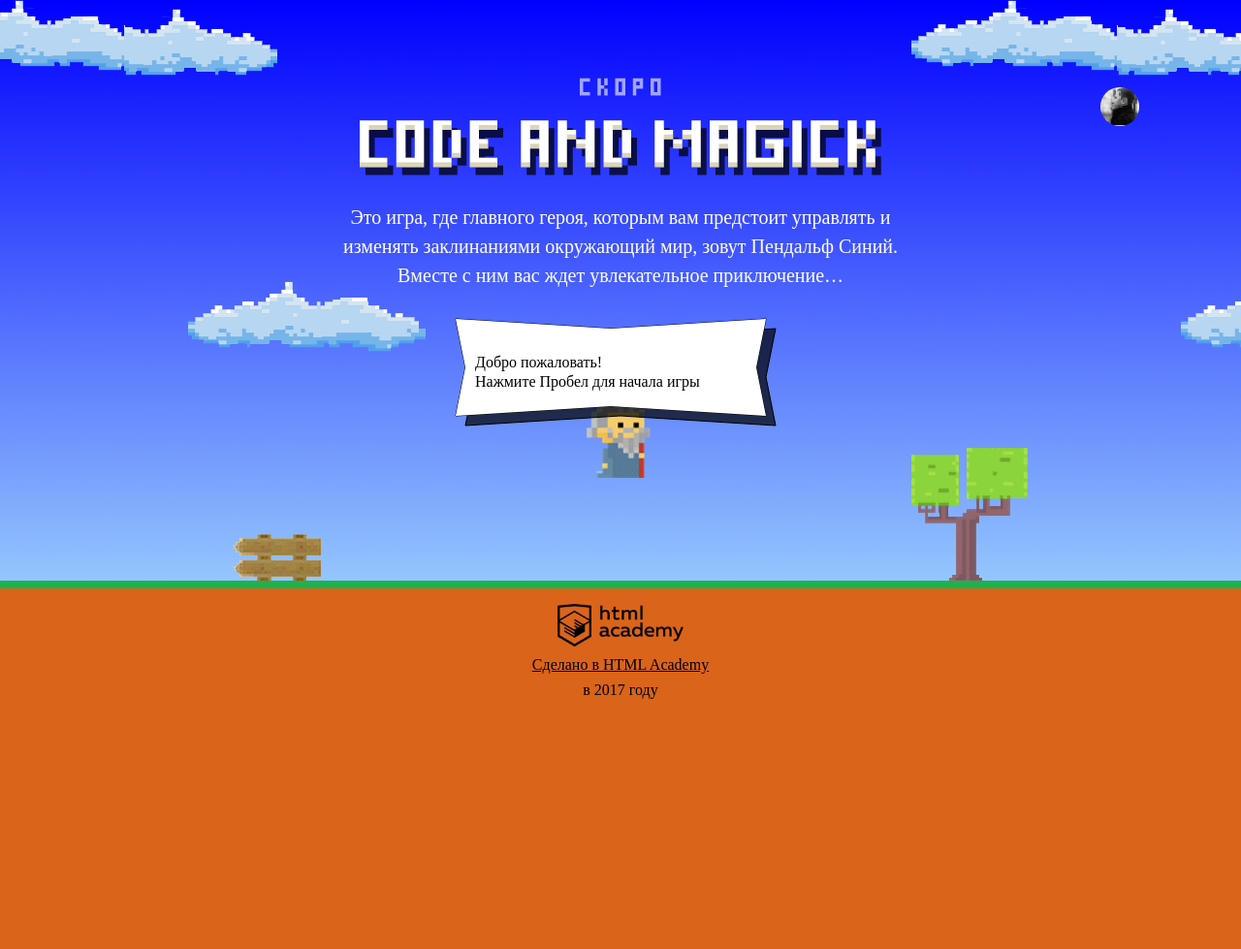
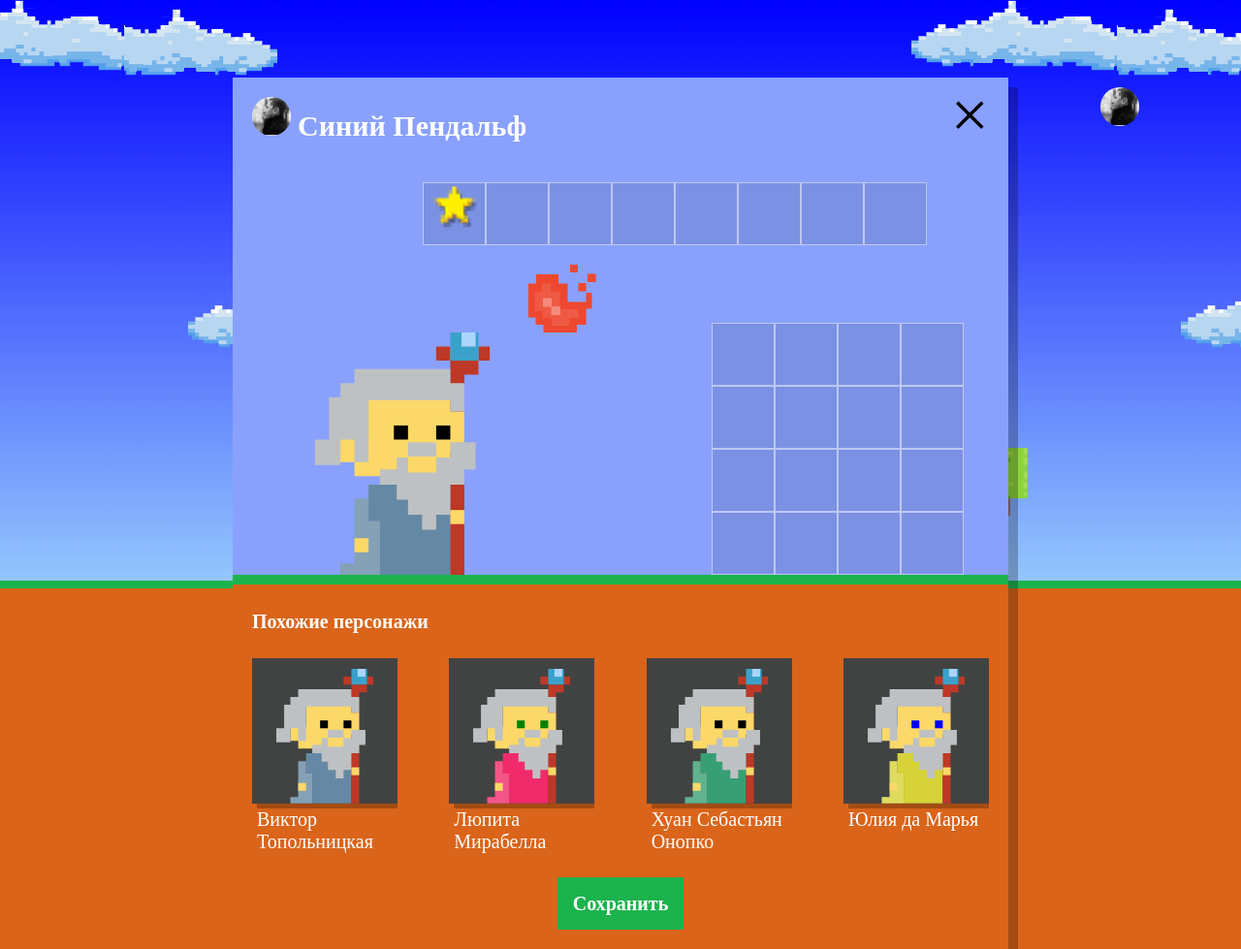
Before and after one commit to MUTHABORE/1167041-code-and-magick-19, a website: page index.html in a window 1280 px wide. Shown: the whole page at 97% size. Before the commit the page ends 800 px from the top, so only its background shows below. Drawn offline with Linux system fonts and the light colour scheme; a web font is replaced by a local one.

Commit message:
Выполнил 3 задание учебного проекта

```diff
--- a/index.html
+++ b/index.html
@@ -199,6 +199,7 @@ function getWizardY (height) {
 };
 </script>
 
+<script src="js/setup.js"></script>
 <script src="js/stat.js"></script>
 <script src="js/game.js"></script>
 
--- /dev/null
+++ b/js/setup.js
@@ -0,0 +1,66 @@
+'use strict';
+
+var similarListElement = document.querySelector('.setup-similar-list');
+
+var similarWizardTemplate = document.querySelector('#similar-wizard-template')
+  .content
+  .querySelector('.setup-similar-item');
+
+var getRandomInteger = function (min, max) {
+  var randomNumber = Math.floor(min + Math.random() * (max - min));
+  return randomNumber;
+};
+
+var wizardFirstnames = ['Иван', 'Хуан Себастьян', 'Мария', 'Кристоф', 'Виктор', 'Юлия', 'Люпита', 'Вашингтон'];
+var wizardSurnames = ['да Марья', 'Верон', 'Мирабелла', 'Вальц', 'Онопко', 'Топольницкая', 'Нионго', 'Ирвинг'];
+var wizardCoatColor = ['rgb(101, 137, 164)', 'rgb(241, 43, 107)', 'rgb(146, 100, 161)', 'rgb(56, 159, 117)', 'rgb(215, 210, 55)', 'rgb(0, 0, 0)'];
+var wizardEyesColor = ['black', 'red', 'blue', 'yellow', 'green'];
+
+var wizards = [
+  {
+    name: wizardFirstnames[getRandomInteger (0, wizardFirstnames.length)],
+    surname: wizardSurnames[getRandomInteger (0, wizardSurnames.length)],
+    coatColor: wizardCoatColor[getRandomInteger (0, wizardCoatColor.length)],
+    eyesColor: wizardEyesColor[getRandomInteger (0, wizardEyesColor.length)]
+  } ,
+  {
+    name: wizardFirstnames[getRandomInteger (0, wizardFirstnames.length)],
+    surname: wizardSurnames[getRandomInteger (0, wizardSurnames.length)],
+    coatColor: wizardCoatColor[getRandomInteger (0, wizardCoatColor.length)],
+    eyesColor: wizardEyesColor[getRandomInteger (0, wizardEyesColor.length)]
+  } ,
+  {
+    name: wizardFirstnames[getRandomInteger (0, wizardFirstnames.length)],
+    surname: wizardSurnames[getRandomInteger (0, wizardSurnames.length)],
+    coatColor: wizardCoatColor[getRandomInteger (0, wizardCoatColor.length)],
+    eyesColor: wizardEyesColor[getRandomInteger (0, wizardEyesColor.length)]
+  } ,
+  {
+    name: wizardFirstnames[getRandomInteger (0, wizardFirstnames.length)],
+    surname: wizardSurnames[getRandomInteger (0, wizardSurnames.length)],
+    coatColor: wizardCoatColor[getRandomInteger (0, wizardCoatColor.length)],
+    eyesColor: wizardEyesColor[getRandomInteger (0, wizardEyesColor.length)]
+  }
+];
+
+var renderWizard = function () {
+  var wizardElement = similarWizardTemplate.cloneNode(true);
+
+  wizardElement.querySelector('.setup-similar-label').textContent = wizards[i].name + ' ' + wizards[i].surname;
+  wizardElement.querySelector('.wizard-coat').style.fill = wizards[i].coatColor;
+  wizardElement.querySelector('.wizard-eyes').style.fill = wizards[i].eyesColor;
+
+  return wizardElement;
+};
+
+var fragment = document.createDocumentFragment();
+
+for (var i = 0; i < wizards.length; i++) {
+  fragment.appendChild(renderWizard(wizards[i]));
+};
+
+similarListElement.appendChild(fragment);
+
+document.querySelector('.setup').classList.remove('hidden');
+document.querySelector('.setup-similar').classList.remove('hidden');
+console.log(wizards[0].name);
```
